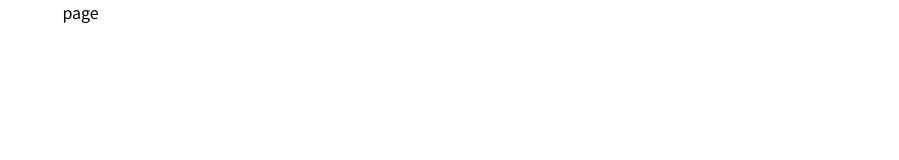
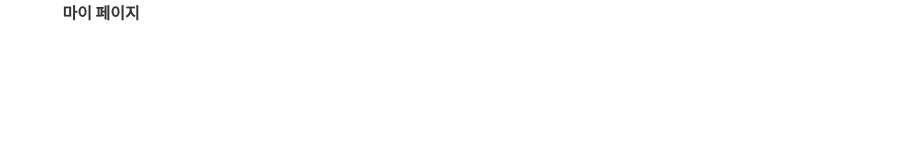
Before and after one commit to Foot-Log/footlog-client, a Next.js app in the folder footlog/: page /mypage in a window 1280 px wide. Shown: the top 160 px of the page, without its empty margins (381-1280 px from the left). Built offline with nearby package versions, Linux system fonts and the light colour scheme.

Commit message:
chore : pxr 단위 수정전 작업

```diff
--- a/footlog/src/app/(CommonLayout)/mypage/page.tsx
+++ b/footlog/src/app/(CommonLayout)/mypage/page.tsx
@@ -1,3 +1,10 @@
 export default function page() {
-  return <div>page</div>;
+  return (
+    <div>
+      <section className="mt-16pxr flex flex-col overflow-y-auto">
+        <div className="text-20pxr leading-26pxr font-bold text-gray_8">마이 페이지</div>
+      </section>
+      <section></section>
+    </div>
+  );
 }
--- a/footlog/src/components/common/NavBar/NavBar.tsx
+++ b/footlog/src/components/common/NavBar/NavBar.tsx
@@ -4,7 +4,7 @@ import NavItem from './NavItem';
 
 export default function NavBar() {
   return (
-    <section className="shadow-navBar z-100 absolute bottom-0 flex h-[67px] w-full items-center justify-around bg-white">
+    <section className="z-100 absolute bottom-0 flex h-[67px] w-full items-center justify-around bg-white shadow-navBar">
       {navBarIconsData.map((navItem) => (
         <NavItem
           name={navItem.name}
```
Also changed, not shown: 2 other files (tests, documents, lock files or other folders).
